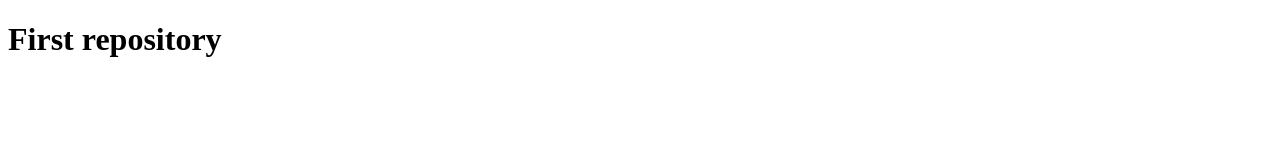
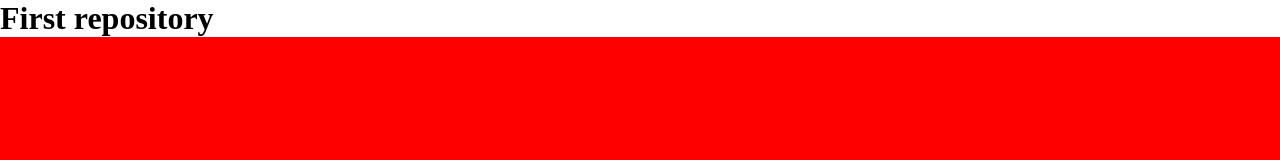
Before and after one commit to ETINIABASI/First-repository-tutorial-, a plain HTML site: page index.html in a window 1280 px wide. Drawn offline with Linux system fonts and the light colour scheme.

Commit message:
Updated index.html and styles.css

```diff
--- a/index.html
+++ b/index.html
@@ -9,5 +9,7 @@
 </head>
 <body>
     <h1>First repository</h1>
+
+    <div class="main"
 </body>
 </html>
--- a/styles.css
+++ b/styles.css
@@ -0,0 +1,11 @@
+*{
+    margin: 0;
+    padding: 5;
+    box-sizing: border-box;
+
+}
+.main{
+    height: 100vh;
+    background-color: red;
+
+}
```
